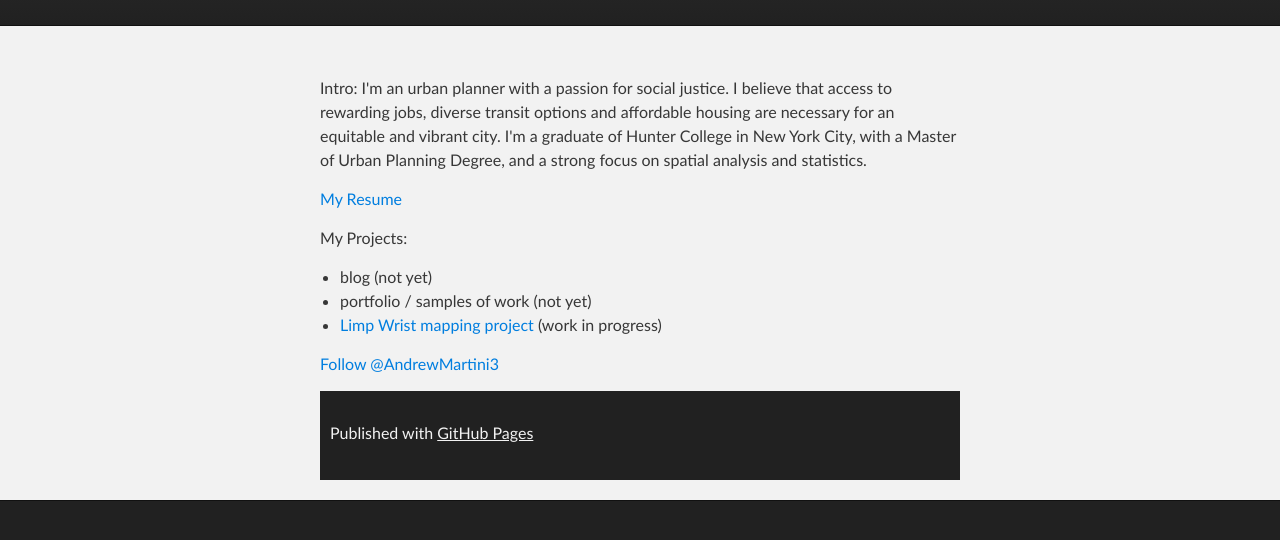
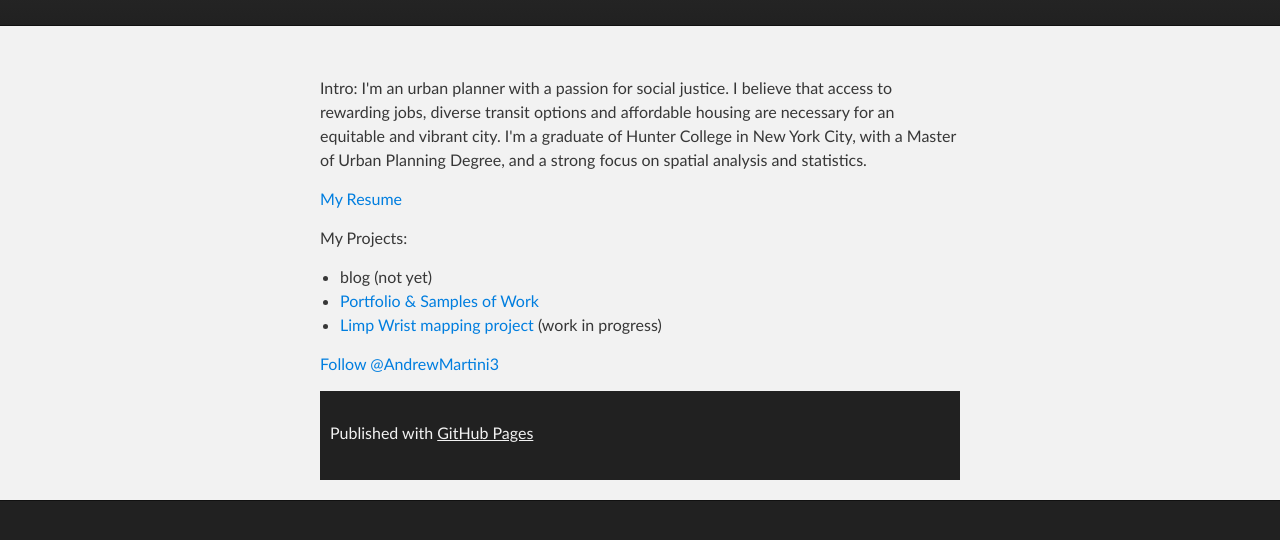
Before and after one commit to andrewmartini/Limp-Wrist, a plain HTML site: page index.html in a window 1280 px wide. Shown: the part 184-724 px from the top of the page. Drawn offline with Linux system fonts and the light colour scheme.

Commit message:
Update index.html

```diff
--- a/index.html
+++ b/index.html
@@ -37,7 +37,7 @@
       <P>My Projects:
       <ul>
           <li> blog (not yet) </li>
-          <li> portfolio / samples of work (not yet) </li>
+          <li> <a href="http://andrewmartini.github.io/portfolio/">Portfolio & Samples of Work </li>
           <li><a href="http://andrewmartini.github.io/LimpWrist/">Limp Wrist mapping project</A> (work in progress) </li>
         </ul>
       </p>
```
